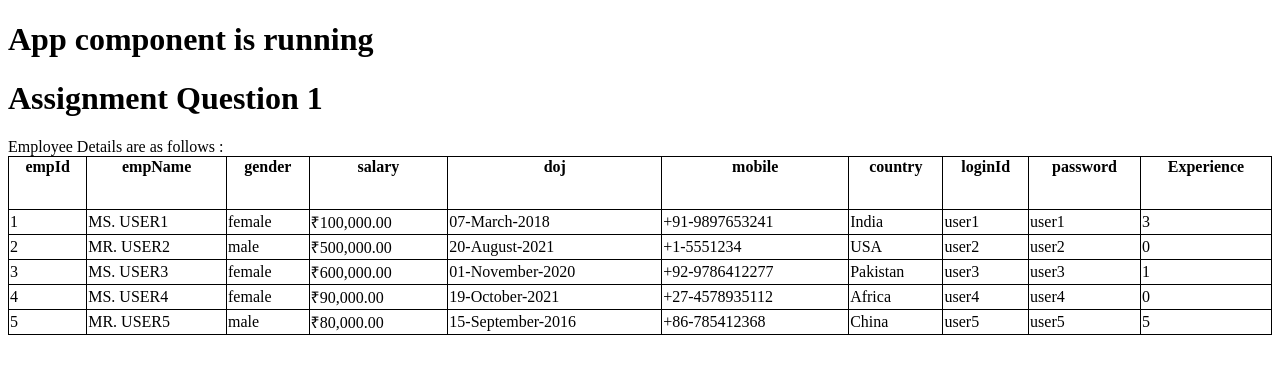
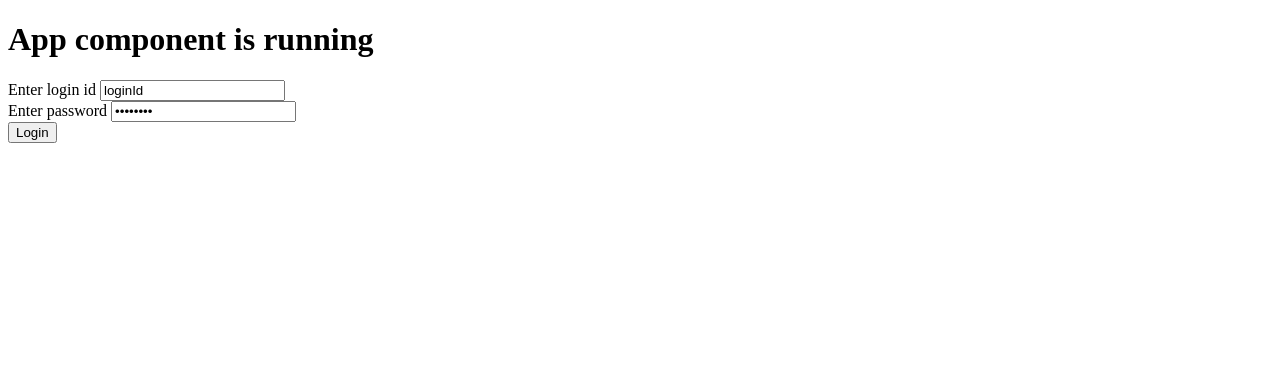
Before and after one commit to rjrealworld/Angular-Sessions, an Angular app in the folder 12-10-2021/demo/: page / in a window 1280 px wide. Shown: the top 374 px of the page. Built offline with nearby package versions, Linux system fonts and the light colour scheme.

Commit message:
The loginId and passwor doesn't go to the backend jsut on typing, but now it goes on clicking the submit button

```diff
--- a/12-10-2021/demo/src/app/app.component.html
+++ b/12-10-2021/demo/src/app/app.component.html
@@ -1,6 +1,6 @@
 <h1>App component is running</h1>
 <!-- <app-demo></app-demo> -->
-<app-assignment></app-assignment>
+<!-- <app-assignment></app-assignment> -->
 <!-- <app-assignment2></app-assignment2> -->
 <!-- <app-combined-assignment></app-combined-assignment> -->
-<!-- <app-login></app-login> -->
+<app-login></app-login>
--- a/12-10-2021/demo/src/app/country-code.pipe.ts
+++ b/12-10-2021/demo/src/app/country-code.pipe.ts
@@ -5,8 +5,10 @@ import { Pipe, PipeTransform } from '@angular/core';
 })
 export class CountryCodePipe implements PipeTransform {
   codes: any;
+  constructor() {
+    this.codes = {'India': '91', 'USA': '1', 'Pakistan': '92', 'China': '86', 'Africa': '27'};
+  }
   transform(value: any, country: string): string {
-    this.codes = {'India': '91', 'USA': '1', 'Pakistan': '92', 'China': '86', 'Africa': '27'};
     return "+" + this.codes[country] + "-" + value;
   }
 
--- a/12-10-2021/demo/src/app/login/login.component.html
+++ b/12-10-2021/demo/src/app/login/login.component.html
@@ -1,4 +1,21 @@
-Enter login id <input type = "text" [(ngModel)] = 'loginId'><br/>
+<!-- Enter login id <input type = "text" [(ngModel)] = 'loginId'><br/>
 Enter password <input type = "password" [(ngModel)] = 'password'><br/>
+<button (click) = 'loginSubmit()'>Login</button> -->
 
-<button (click) = 'loginSubmit()'>Login</button>
+
+<!-- #loginForm is a reference to this form -->
+<!-- when button inside the form is pressed, loginForm() is fired -->
+<!--
+    reference and method name should be different i.e.
+    #loginForm and loginSubmit2()
+-->
+<!--
+    name attribute gives the name of the property, i.e.
+    #loginForm object has 2 properties names loginId and password
+    loginForm = {loginId: 'XXXXX', password: 'XXX'}
+-->
+<form #loginForm = "ngForm" (ngSubmit) = "loginSubmit2(loginForm)">
+    Enter login id <input type = "text" name = "loginId" ngModel = 'loginId'><br/>
+    Enter password <input type = "password" name = "password" ngModel = 'password'><br/>
+    <button (click) = 'loginSubmit()'>Login</button>
+</form>
--- a/12-10-2021/demo/src/app/login/login.component.ts
+++ b/12-10-2021/demo/src/app/login/login.component.ts
@@ -37,4 +37,8 @@ export class LoginComponent implements OnInit {
     }
   }
 
+  loginSubmit2(loginForm: any) {
+      alert('Login form executed....');
+  }
+
 }
```
